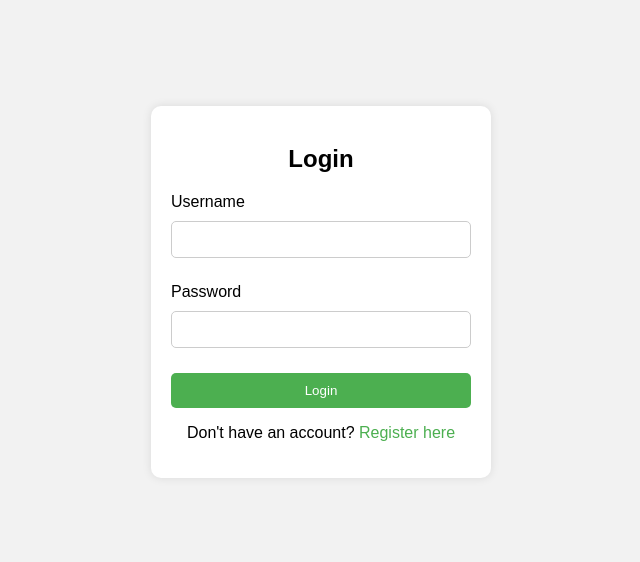
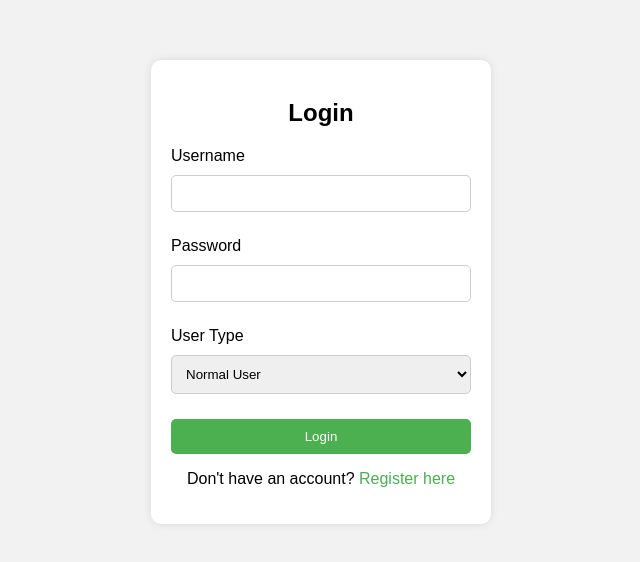
Before and after one commit to Abhinav-Vishwakarma/Home_Hero, a React (Create React App) app in the folder frontend/: page / in a window 1280 px wide. Shown: the part 108-670 px from the top of the page, without its empty margins (319-959 px from the left). Built offline with nearby package versions, Linux system fonts and the light colour scheme.

Commit message:
added user type

```diff
--- a/frontend/src/App.css
+++ b/frontend/src/App.css
@@ -31,7 +31,8 @@ label {
 }
 
 input[type="text"],
-input[type="password"] {
+input[type="password"],
+select {
   width: 100%;
   padding: 10px;
   margin: 5px 0 10px 0;
--- a/frontend/src/Login.js
+++ b/frontend/src/Login.js
@@ -1,6 +1,12 @@
-import React from 'react';
+import React, { useState } from 'react';
 
 function Login({ toggleForm }) {
+  const [userType, setUserType] = useState('normal');
+
+  const handleUserTypeChange = (event) => {
+    setUserType(event.target.value);
+  };
+
   return (
     <div>
       <h2>Login</h2>
@@ -13,6 +19,13 @@ function Login({ toggleForm }) {
           <label htmlFor="password">Password</label>
           <input type="password" id="password" name="password" required />
         </div>
+        <div className="form-group">
+          <label htmlFor="user-type">User Type</label>
+          <select id="user-type" name="userType" value={userType} onChange={handleUserTypeChange}>
+            <option value="normal">Normal User</option>
+            <option value="service-provider">Service Provider</option>
+          </select>
+        </div>
         <button type="submit">Login</button>
       </form>
       <div className="toggle">
--- a/frontend/src/Register.js
+++ b/frontend/src/Register.js
@@ -1,6 +1,12 @@
-import React from 'react';
+import React, { useState } from 'react';
 
 function Register({ toggleForm }) {
+  const [userType, setUserType] = useState('normal');
+
+  const handleUserTypeChange = (event) => {
+    setUserType(event.target.value);
+  };
+
   return (
     <div>
       <h2>Register</h2>
@@ -17,6 +23,13 @@ function Register({ toggleForm }) {
           <label htmlFor="confirm-password">Confirm Password</label>
           <input type="password" id="confirm-password" name="confirm-password" required />
         </div>
+        <div className="form-group">
+          <label htmlFor="register-user-type">User Type</label>
+          <select id="register-user-type" name="userType" value={userType} onChange={handleUserTypeChange}>
+            <option value="normal">Normal User</option>
+            <option value="service-provider">Service Provider</option>
+          </select>
+        </div>
         <button type="submit">Register</button>
       </form>
       <div className="toggle">
```
